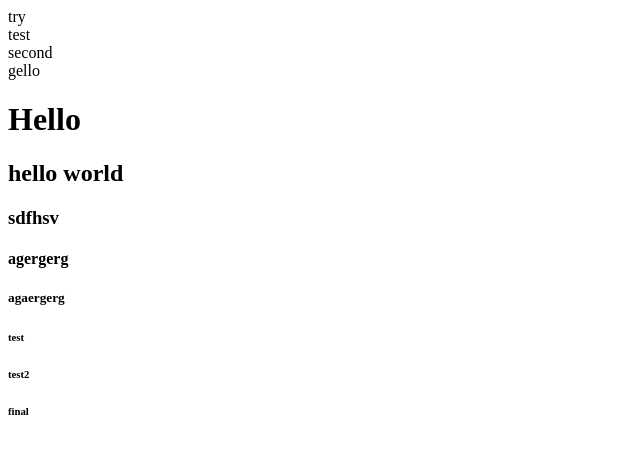
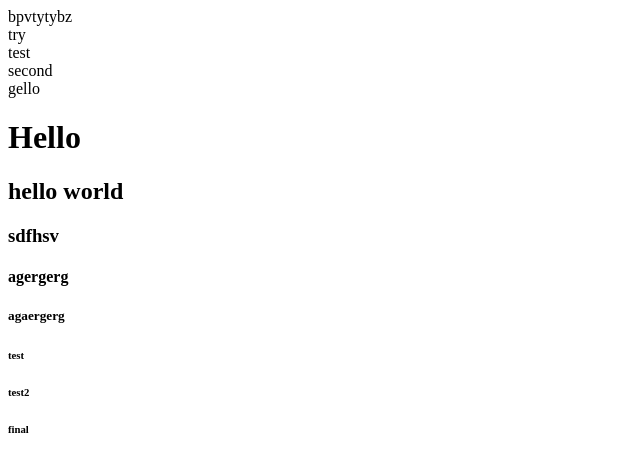
Before and after one commit to rchegesov/project_1, a plain HTML site: page index.html in a window 1280 px wide. Shown: the whole page, without its empty margins (0-640 px from the left). Drawn offline with Linux system fonts and the light colour scheme.

Commit message:
work commit

```diff
--- a/index.html
+++ b/index.html
@@ -8,6 +8,7 @@
 </head>
 
 <body>
+   <div>bpvtytybz</div>
    <div>try</div>
    <div>test</div>
    <div>second</div>
```
